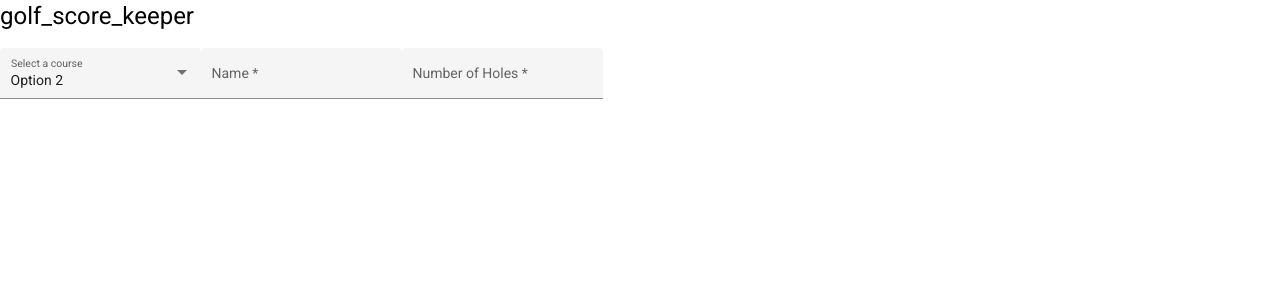
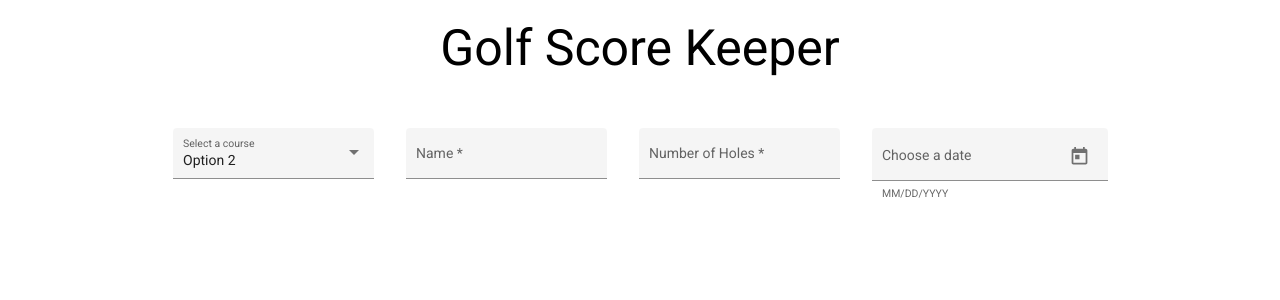
Before and after one commit to m2mt-l/Golf_Score_Keeper, an Angular app: page / in a window 1280 px wide. Shown: the top 300 px of the page. Built offline with nearby package versions, Linux system fonts and the light colour scheme.

Commit message:
feat: add calender

```diff
--- a/src/app/app.component.css
+++ b/src/app/app.component.css
@@ -0,0 +1,12 @@
+.main {
+    display: flex;
+    justify-content: center;
+    flex-direction: column;
+}
+
+.title {
+    font-size: 50px;
+    text-align: center;
+    margin-top: 2rem;
+    margin-bottom: 2rem;
+}
--- a/src/app/app.component.ts
+++ b/src/app/app.component.ts
@@ -6,5 +6,5 @@ import { Component } from '@angular/core';
   styleUrls: ['./app.component.css']
 })
 export class AppComponent {
-  title = 'golf_score_keeper';
+  title = 'Golf Score Keeper';
 }
--- a/src/app/app.module.ts
+++ b/src/app/app.module.ts
@@ -7,6 +7,8 @@ import { BrowserAnimationsModule } from '@angular/platform-browser/animations';
 import { MatSelectModule } from '@angular/material/select';
 import { MatFormFieldModule } from '@angular/material/form-field';
 import { MatInputModule } from '@angular/material/input';
+import { MatDatepickerModule } from '@angular/material/datepicker';
+import { MatNativeDateModule } from '@angular/material/core';
 import { FormsModule, ReactiveFormsModule } from '@angular/forms';
 import { FormComponent } from './form/form.component';
 
@@ -22,6 +24,9 @@ import { FormComponent } from './form/form.component';
     MatSelectModule,
     MatFormFieldModule,
     MatInputModule,
+    MatDatepickerModule,
+    MatNativeDateModule,
+    MatNativeDateModule,
     FormsModule,
     ReactiveFormsModule,
   ],
--- a/src/app/form/form.component.css
+++ b/src/app/form/form.component.css
@@ -0,0 +1,11 @@
+.forms {
+    display: flex;
+    justify-content: center;
+}
+
+.form {
+    margin-top: 2rem;
+    margin-left: 1rem;
+    margin-right: 1rem;
+    margin-bottom: 2rem;
+}
--- a/src/app/form/form.component.html
+++ b/src/app/form/form.component.html
@@ -1,4 +1,5 @@
 <div class="forms">
+    <div class="form">
         <mat-form-field appearance="fill">
             <mat-label>Select a course</mat-label>
             <mat-select [(value)]="selected">
@@ -8,14 +9,29 @@
                 <mat-option value="option3">Option 3</mat-option>
             </mat-select>
         </mat-form-field>
+    </div>
 
+    <div class="form">
         <mat-form-field appearance="fill">
             <mat-label>Name</mat-label>
             <input matInput required>
         </mat-form-field>
+    </div>
 
+    <div class="form">
         <mat-form-field appearance="fill">
             <mat-label>Number of Holes</mat-label>
             <input matInput type="number" #input required>
         </mat-form-field>
     </div>
+
+    <div class="form">
+        <mat-form-field appearance="fill">
+            <mat-label>Choose a date</mat-label>
+            <input matInput [matDatepicker]="picker">
+            <mat-hint>MM/DD/YYYY</mat-hint>
+            <mat-datepicker-toggle matSuffix [for]="picker"></mat-datepicker-toggle>
+            <mat-datepicker #picker></mat-datepicker>
+        </mat-form-field>
+    </div>
+</div>
```
Lines whose indentation alone changed are shown as unchanged.
